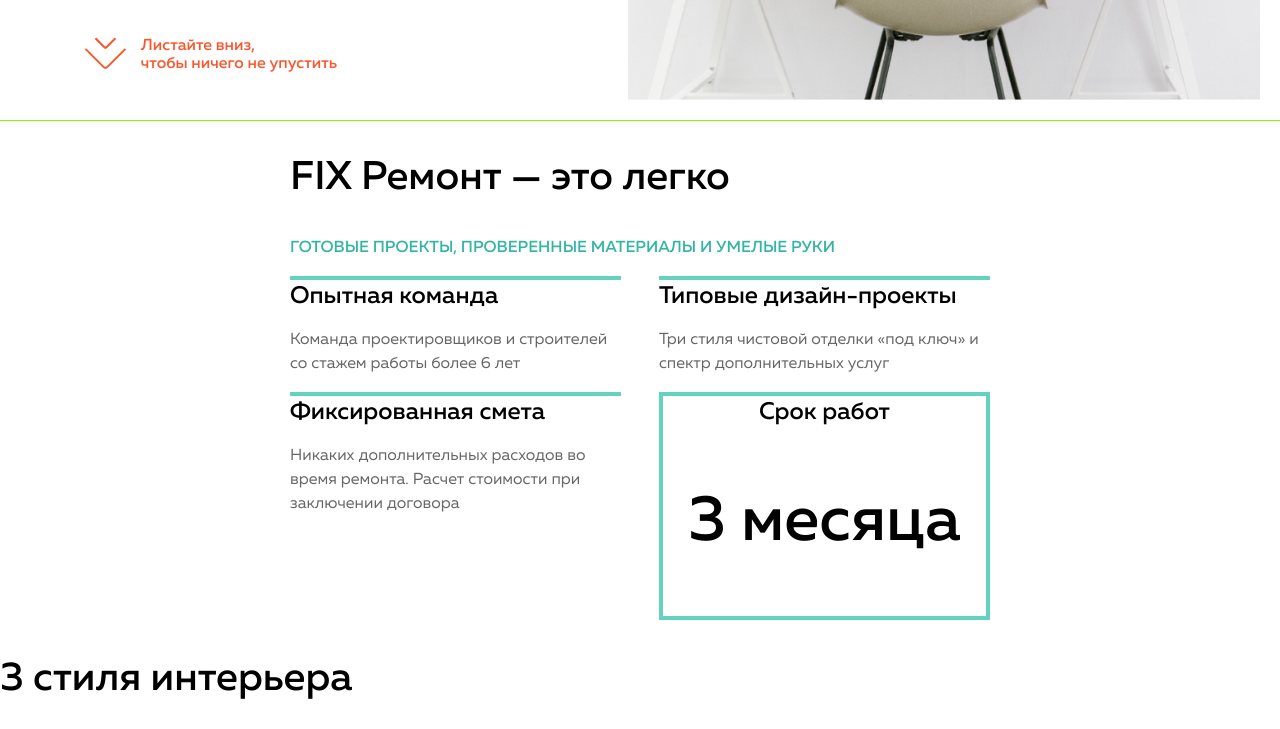
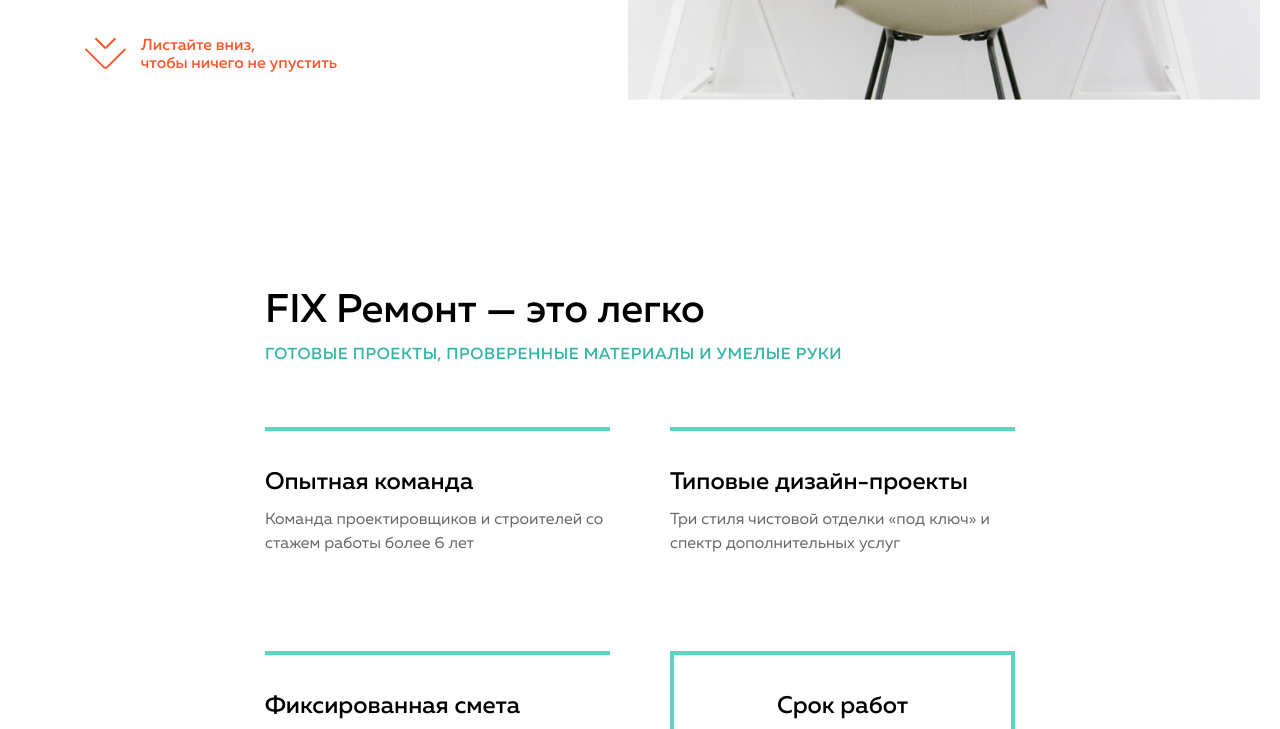
Before and after one commit to anna9grace/test_for_M18, a website: page source/index.html in a window 1280 px wide. Shown: the part 680-1409 px from the top of the page. Drawn offline with nearby package versions, Linux system fonts and the light colour scheme; files that its build step writes are made by us from their sources.

Commit message:
выполняет резиновую ПП-верстку блока преимуществ

```diff
--- a/source/less/components/container.less
+++ b/source/less/components/container.less
@@ -1,7 +1,8 @@
 .container
 {
     width: 52.3%;
-    min-width: 700px;
+    min-width: 750px;
+    max-width: 1100px;
     margin-left: auto;
     margin-right: auto;
 }
--- a/source/less/components/features.less
+++ b/source/less/components/features.less
@@ -1,12 +1,21 @@
-.features {
+.features
+{
     .font-sizes (16px; 24px);
+    padding-top: 133px;
+}
+
+.features h2
+{
+    margin-bottom: 0;
 }
 
 .features > p
 {
+    margin-top: 7px;
     color: @additional-accent-color;
     font-weight: 500;
     text-transform: uppercase;
+    letter-spacing: 0.62px;
 }
 
 .features ul
@@ -14,14 +23,16 @@
     .list-reset();
     display: flex;
     flex-wrap: wrap;
+    margin-top: 60px;
     justify-content: space-between;
 }
 
 .features li
 {
     border-top: 4px solid @border-accent-color;
-    flex-basis: 47.3%;
-
+    flex-basis: 46%;
+    padding: 35px 0 39px 0;
+    margin-bottom: 56px;
 }
 
 
@@ -34,12 +45,15 @@
 .features li > p
 {
     color: @main-color-medium;
+    margin: 0;
+    margin-top: 10px;
 }
 
 .features li:last-of-type
 {
     text-align: center;
     border: 4px solid @border-accent-color;
+    padding-bottom: 35px;
 }
 
 .features li:last-of-type > p
--- a/source/less/components/header.less
+++ b/source/less/components/header.less
@@ -2,7 +2,6 @@
 {
     width: 100%;
     height: 100vh;
-    outline: 1px solid lawngreen;
 }
 
 .header-wrapper
```
